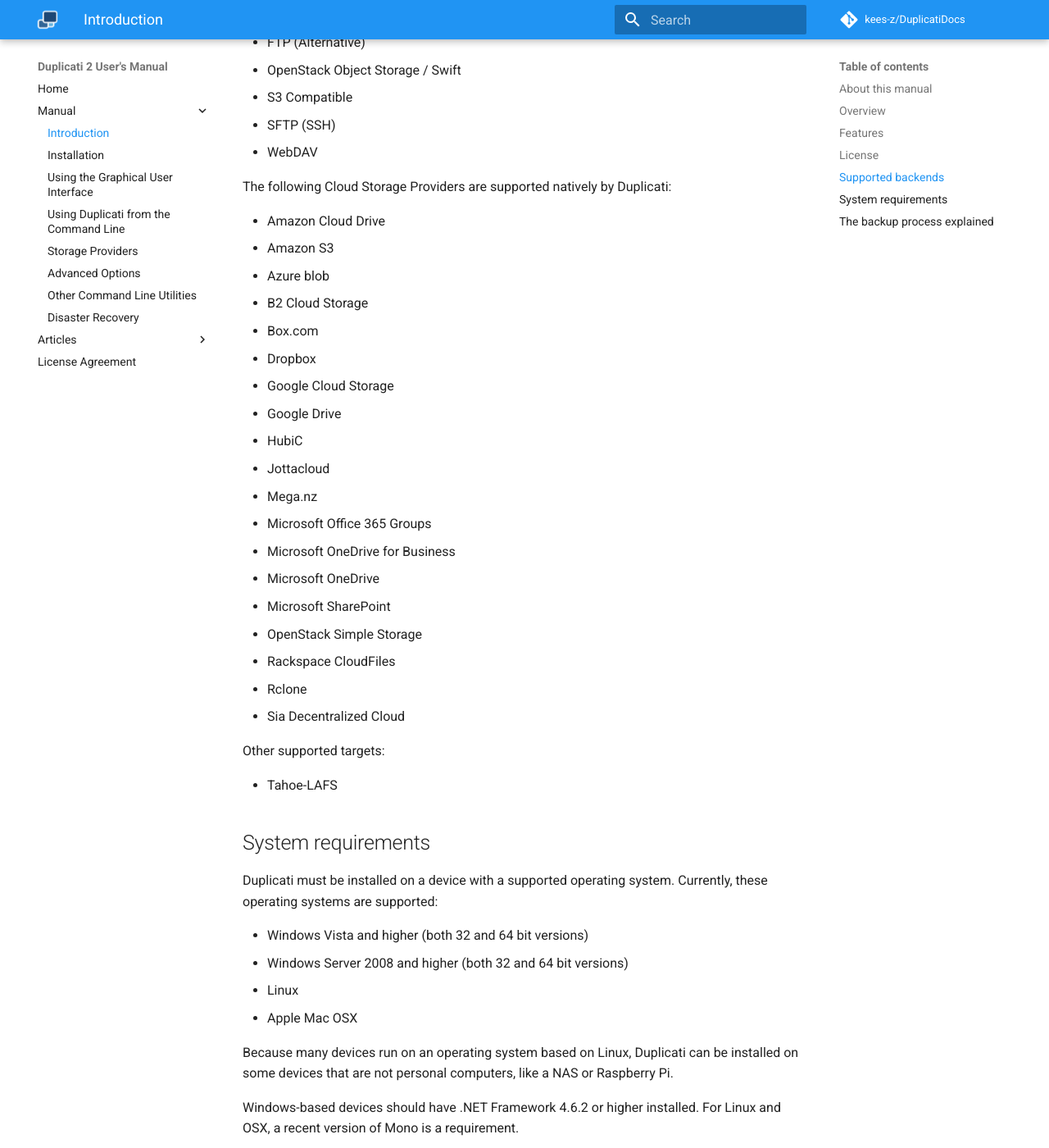
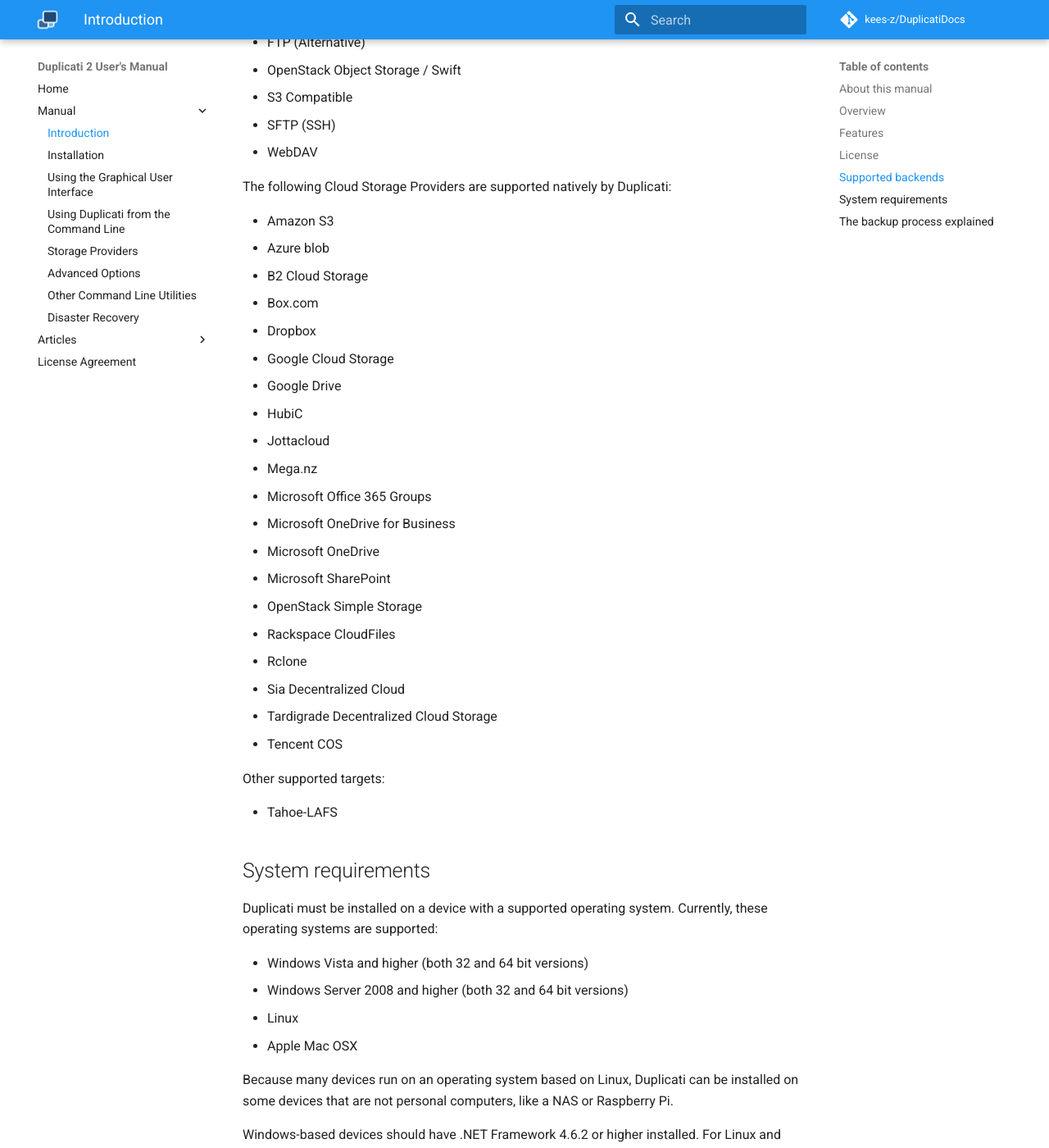
Before and after one commit to kees-z/DuplicatiDocs, an MkDocs documentation site: the page built from docs/01-introduction.md, in a window 1280 px wide and 1400 px high, scrolled down 4271 px. Shown: the whole window at 82% size. Built offline with MkDocs 1.6.1 and Material for MkDocs 9.7.7, drawn with Linux system fonts in a browser that asks for light colours; comment, search, counter and statistics services are not loaded; old or Windows-style settings are respelled for this version of MkDocs.

Commit message:
Update 01-introduction.md
Storage provider Amazon Cloud Drive removed, added Tardigrade and Tencent COS.

```diff
--- a/docs/01-introduction.md
+++ b/docs/01-introduction.md
@@ -104,7 +104,6 @@ Backups to these targets using the following standard network protocols are supp
 
 The following Cloud Storage Providers are supported natively by Duplicati:
 
-* Amazon Cloud Drive
 * Amazon S3
 * Azure blob
 * B2 Cloud Storage
@@ -123,6 +122,8 @@ The following Cloud Storage Providers are supported natively by Duplicati:
 * Rackspace CloudFiles
 * Rclone
 * Sia Decentralized Cloud
+* Tardigrade Decentralized Cloud Storage
+* Tencent COS
 
 Other supported targets:
 
```
